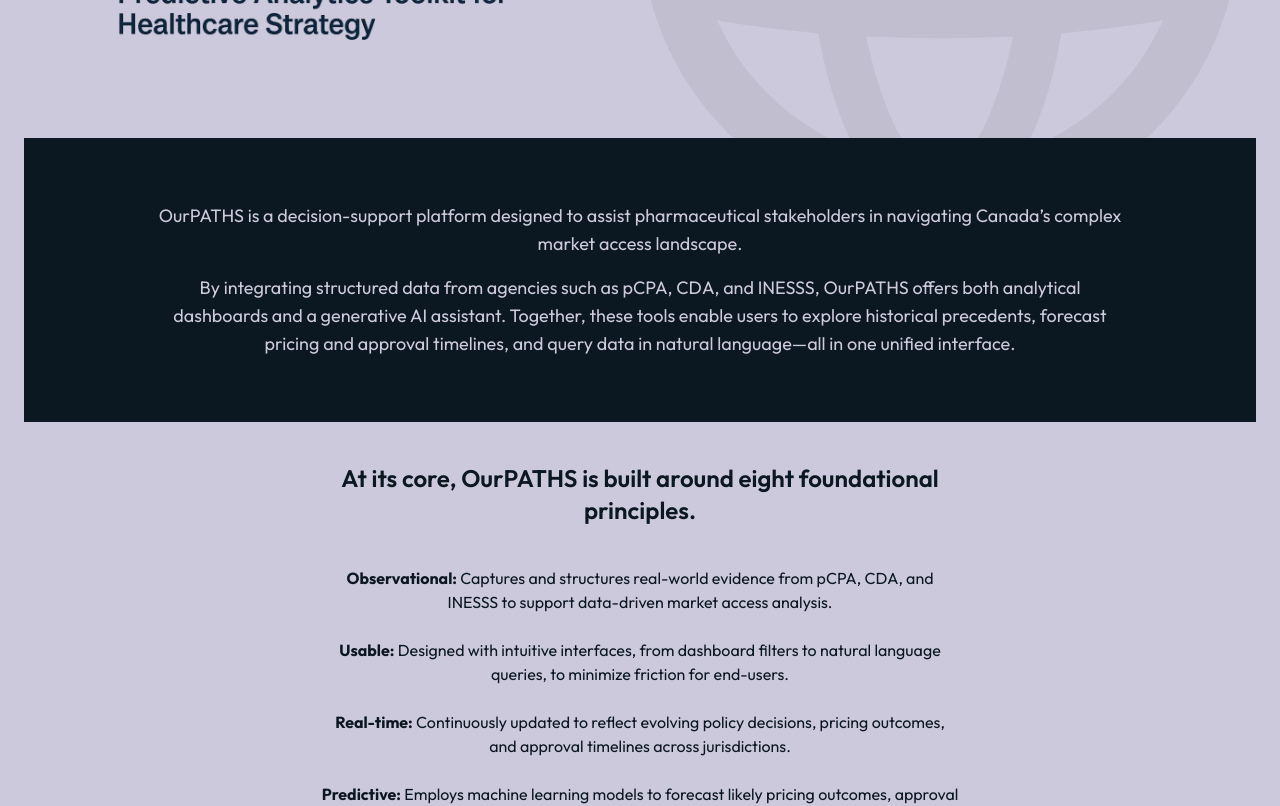
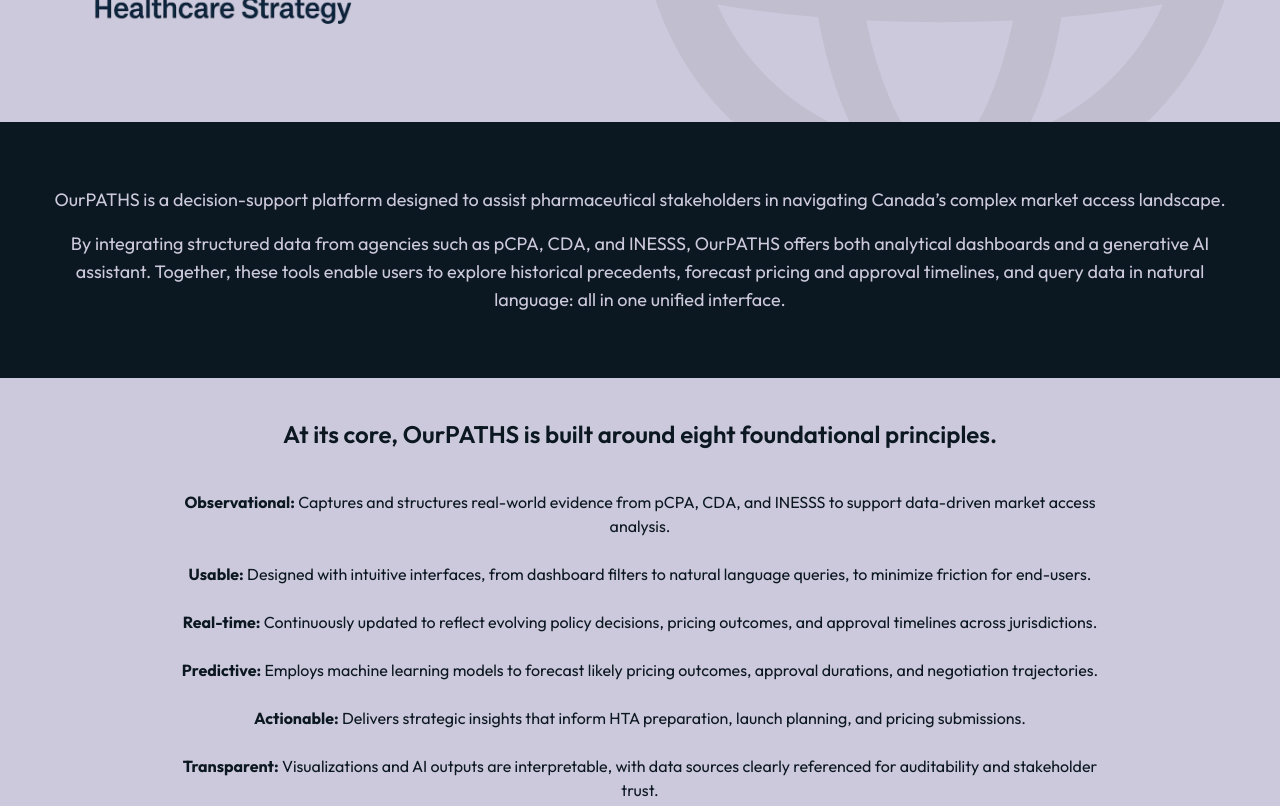
Before and after one commit to CSC392-CSC492-Building-AI-ML-systems/HealthAssessmentDashboard, a Next.js app in the folder frontend/: page /about in a window 1280 px wide. Shown: the part 400-1206 px from the top of the page. Built offline with nearby package versions, Linux system fonts and the light colour scheme.

Commit message:
Layout margins fix.

```diff
--- a/frontend/app/about/page.tsx
+++ b/frontend/app/about/page.tsx
@@ -14,7 +14,7 @@
         : "/ourpathsexp-dark.png";
     return (
 
-        <div className="font-[var(--font-body)] bg-[var(--background)] text-[var(--text-light)] font-sans px-6 py-4">
+      <div className="font-[var(--font-body)] bg-[var(--background)] text-[var(--text-light)] font-sans">
         {/* Brand label*/}
         <div className = "relative overflow-hidden">
           <img src="/globe.svg" alt="Globe" className="mx-auto absolute left-1/2 top-1/2 -translate-y-1/2 w-[80vw] max-w-[600px] opacity-10 z-0" />
@@ -22,7 +22,7 @@
         </div>
 
         {/* Overview paragraph */}
-      <div className="text-center justify-between text-lg bg-[var(--foreground)] text-[var(--background)] py-16 px-4 sm:px-8 lg:px-32">
+        <div className="text-center justify-between text-lg bg-[var(--foreground)] text-[var(--background)] py-16 px-4 sm:px-8 lg:px-12">
           <p>
             OurPATHS is a decision-support platform designed to assist pharmaceutical stakeholders
             in navigating Canada’s complex market access landscape.
@@ -31,12 +31,12 @@
             By integrating structured data from agencies such as pCPA, CDA, and INESSS, OurPATHS offers
             both analytical dashboards and a generative AI assistant. Together, these tools enable users
             to explore historical precedents, forecast pricing and approval timelines, and query data in
-          natural language—all in one unified interface.
+            natural language: all in one unified interface.
           </p>
         </div>
 
       {/* Eight foundational principles */}
-      <div className="max-w-4xl mx-auto py-10 px-4 sm:px-8 lg:px-32">
+      <div className="max-w-5xl mx-auto py-10 px-4 sm:px-8 lg:px-12">
         <h2 className="text-2xl font-semibold text-center mb-6">
           At its core, OurPATHS is built around eight foundational principles.
         </h2>
```
Lines whose indentation alone changed are shown as unchanged.
